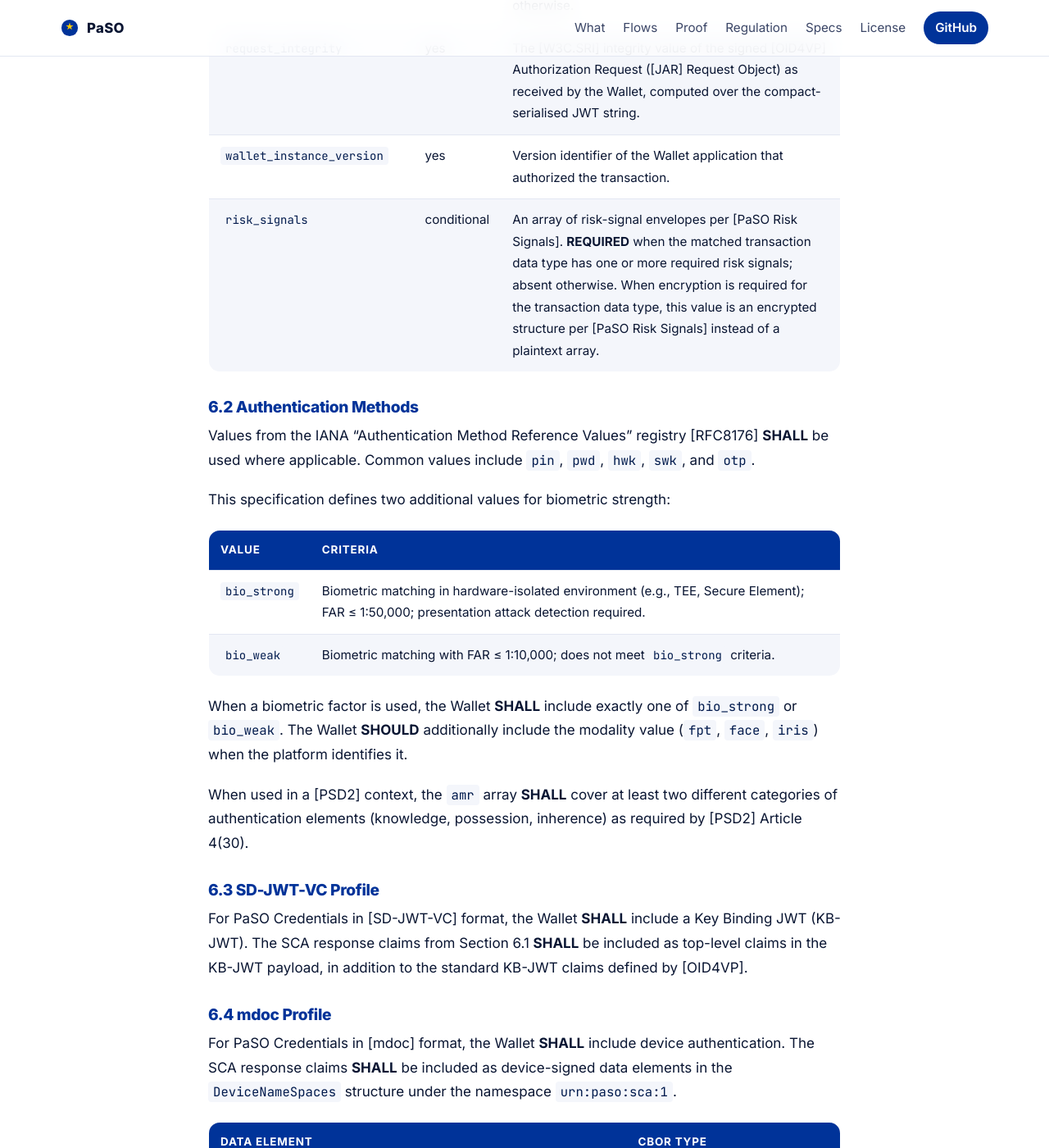
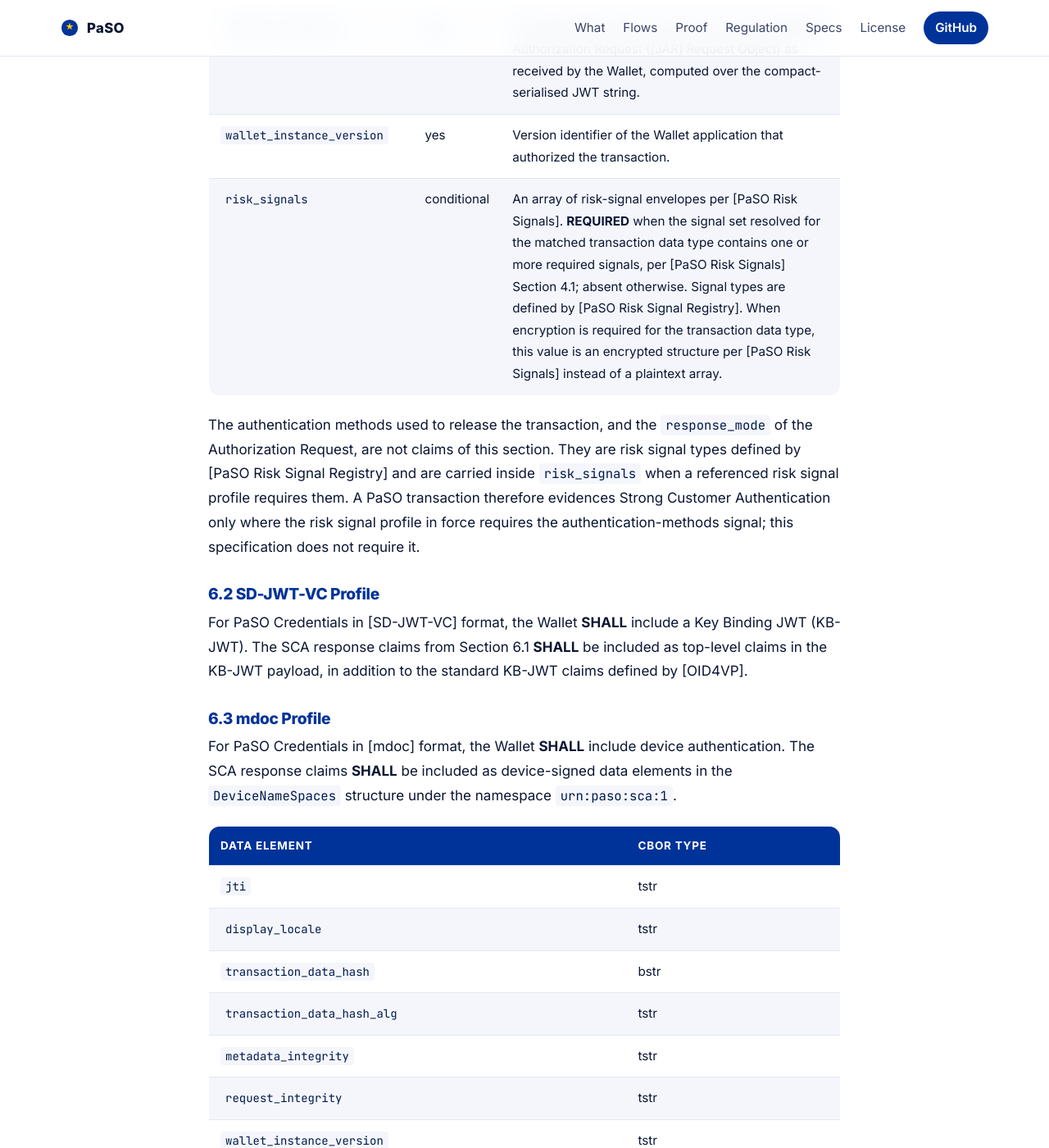
Before and after one commit to APTITUDE-Consortium/payments-and-sca-for-openid, a Jekyll site: the page built from docs/specs/paso-core.md, in a window 1280 px wide and 1400 px high, scrolled down 5960 px. Shown: the whole window at 82% size. Built offline with Jekyll 4.4.1, drawn with Linux system fonts in a browser that asks for light colours; some of the changed text lies outside the part shown.

Commit message:
docs(specs): relocate response_mode and amr out of PaSO Core into risk signals

````diff
--- a/docs/specs/paso-core.md
+++ b/docs/specs/paso-core.md
@@ -41,6 +41,7 @@ The key words "**MUST**", "**MUST NOT**", "**REQUIRED**", "**SHALL**", "**SHALL
 | Strong Customer Authentication (SCA) | Authentication using at least two elements from different categories (knowledge, possession, inherence) that are independent of each other, per [PSD2] Article 97.                                                                                                                     |
 | Credential Rulebook                  | A governance document that defines the rules for issuing, displaying, and verifying a credential type. See Section 4.                                                                                                                                                                  |
 | Transaction Data Type Rulebook       | A governance document that defines the semantic meaning and structure of a specific transaction data type. See Section 5.                                                                                                                                                              |
+| Risk Signal Profile                  | A published governance document that bundles risk signal types — defined in [PaSO Risk Signal Registry] — with a per-signal requirement flag and an optional freshness bound. Referenced by signed credential metadata or a Transaction Data Type Rulebook. See [PaSO Risk Signals] Section 3.                          |
 | Authorizing Party                    | The party that receives the proof package from the Relying Party, verifies the transaction, and authorizes the action. See Section 2.                                                                                                                                                  |
 
 ## 2 Roles
@@ -135,45 +136,28 @@ The Wallet **SHALL** include the following claims in every PaSO Credential prese
 | Claim                       | Required    | Description                                                                                                                                                                                                                                   |
 |-----------------------------|-------------|-----------------------------------------------------------------------------------------------------------------------------------------------------------------------------------------------------------------------------------------------|
 | `jti`                       | yes         | A fresh, cryptographically random value with sufficient entropy per [RFC7519] Section 4.1.7. Unique per presentation. When used for SCA, serves as the Authentication Code per [PSD2].                                                        |
-| `response_mode`             | yes         | The `response_mode` parameter as given or defaulted in the [OID4VP] Authorization Request.                                                                                                                                                    |
 | `display_locale`            | yes         | A [RFC5646] language tag representing the locale shown to the user during consent. Enables deterministic reconstruction of which display entries were used.                                                                                   |
-| `amr`                       | yes         | Authentication Methods References. A JSON array of strings per [RFC8176]. See Section 6.2.                                                                                                                                                    |
 | `transaction_data_hash`     | yes         | Hash of the base64url-encoded `transaction_data` entry selected for the PaSO Credential.                                                                                                                                                      |
 | `transaction_data_hash_alg` | yes         | Hash algorithm identifier. Default: `sha-256`.                                                                                                                                                                                                |
 | `metadata_integrity`        | conditional | The [W3C.SRI] integrity value of the signed credential metadata JWT (per [PaSO Proof Metadata]) used to display the transaction data during this presentation. **REQUIRED** when a signed credential metadata JWT was used; absent otherwise. |
 | `request_integrity`         | yes         | The [W3C.SRI] integrity value of the signed [OID4VP] Authorization Request ([JAR] Request Object) as received by the Wallet, computed over the compact-serialised JWT string.                                                                 |
 | `wallet_instance_version`   | yes         | Version identifier of the Wallet application that authorized the transaction.                                                                                                                                                                 |
-| `risk_signals`              | conditional | An array of risk-signal envelopes per [PaSO Risk Signals]. **REQUIRED** when the matched transaction data type has one or more required risk signals; absent otherwise. When encryption is required for the transaction data type, this value is an encrypted structure per [PaSO Risk Signals] instead of a plaintext array. |
+| `risk_signals`              | conditional | An array of risk-signal envelopes per [PaSO Risk Signals]. **REQUIRED** when the signal set resolved for the matched transaction data type contains one or more required signals, per [PaSO Risk Signals] Section 4.1; absent otherwise. Signal types are defined by [PaSO Risk Signal Registry]. When encryption is required for the transaction data type, this value is an encrypted structure per [PaSO Risk Signals] instead of a plaintext array. |
 
-### 6.2 Authentication Methods
+The authentication methods used to release the transaction, and the `response_mode` of the Authorization Request, are not claims of this section. They are risk signal types defined by [PaSO Risk Signal Registry] and are carried inside `risk_signals` when a referenced risk signal profile requires them. A PaSO transaction therefore evidences Strong Customer Authentication only where the risk signal profile in force requires the authentication-methods signal; this specification does not require it.
 
-Values from the IANA "Authentication Method Reference Values" registry [RFC8176] **SHALL** be used where applicable. Common values include `pin`, `pwd`, `hwk`, `swk`, and `otp`.
-
-This specification defines two additional values for biometric strength:
-
-| Value        | Criteria                                                                                                                                 |
-|--------------|------------------------------------------------------------------------------------------------------------------------------------------|
-| `bio_strong` | Biometric matching in hardware-isolated environment (e.g., TEE, Secure Element); FAR ≤ 1:50,000; presentation attack detection required. |
-| `bio_weak`   | Biometric matching with FAR ≤ 1:10,000; does not meet `bio_strong` criteria.                                                             |
-
-When a biometric factor is used, the Wallet **SHALL** include exactly one of `bio_strong` or `bio_weak`. The Wallet **SHOULD** additionally include the modality value (`fpt`, `face`, `iris`) when the platform identifies it.
-
-When used in a [PSD2] context, the `amr` array **SHALL** cover at least two different categories of authentication elements (knowledge, possession, inherence) as required by [PSD2] Article 4(30).
-
-### 6.3 SD-JWT-VC Profile
+### 6.2 SD-JWT-VC Profile
 
 For PaSO Credentials in [SD-JWT-VC] format, the Wallet **SHALL** include a Key Binding JWT (KB-JWT). The SCA response claims from Section 6.1 **SHALL** be included as top-level claims in the KB-JWT payload, in addition to the standard KB-JWT claims defined by [OID4VP].
 
-### 6.4 mdoc Profile
+### 6.3 mdoc Profile
 
 For PaSO Credentials in [mdoc] format, the Wallet **SHALL** include device authentication. The SCA response claims **SHALL** be included as device-signed data elements in the `DeviceNameSpaces` structure under the namespace `urn:paso:sca:1`.
 
 | Data element                | CBOR type     |
 |-----------------------------|---------------|
 | `jti`                       | tstr          |
-| `response_mode`             | tstr          |
 | `display_locale`            | tstr          |
-| `amr`                       | array of tstr |
 | `transaction_data_hash`     | bstr          |
 | `transaction_data_hash_alg` | tstr          |
 | `metadata_integrity`        | tstr          |
@@ -262,11 +246,11 @@ For the PaSO-targeted entries, the Wallet **SHALL** perform the following steps:
 | [RFC4647]             | [RFC 4647 — Matching of Language Tags](https://www.rfc-editor.org/rfc/rfc4647.html)                                        |
 | [RFC5646]             | [RFC 5646 — Tags for Identifying Languages](https://www.rfc-editor.org/rfc/rfc5646.html)                                   |
 | [RFC7519]             | [RFC 7519 — JSON Web Token (JWT)](https://www.rfc-editor.org/rfc/rfc7519.html)                                             |
-| [RFC8176]             | [RFC 8176 — Authentication Method Reference Values](https://www.rfc-editor.org/rfc/rfc8176.html)                           |
 | [SD-JWT-VC]           | [SD-JWT-based Verifiable Credentials](https://datatracker.ietf.org/doc/draft-ietf-oauth-sd-jwt-vc/)                        |
 | [mdoc]                | [ISO/IEC 18013-5:2021 — Mobile driving licence application](https://www.iso.org/standard/69084.html)                       |
 | [PaSO Proof Metadata] | [PaSO Proof: Metadata Module](proof/paso-proof-metadata.md)                                                                |
 | [PaSO Risk Signals]   | [PaSO Proof: Risk Signals Module](proof/paso-proof-risk-signals.md)                                                         |
+| [PaSO Risk Signal Registry] | [PaSO Proof: Risk Signal Registry](proof/paso-proof-risk-signal-registry.md)                                         |
 | [JAR]                 | [RFC 9101 — JWT-Secured Authorization Request](https://www.rfc-editor.org/rfc/rfc9101.html)                                |
 | [W3C.SRI]             | [Subresource Integrity](https://www.w3.org/TR/SRI/)                                                                        |
 
@@ -317,6 +301,8 @@ An [OID4VP] presentation request with PaSO transaction data. The `transaction_da
 
 ### A.2 KB-JWT Payload (SD-JWT-VC)
 
+This example assumes a risk signal profile requiring the `response_mode` and authentication-methods signals is in force; absent such a profile the `risk_signals` claim would be absent.
+
 ```json
 {
   "aud": "x509_san_dns:shop.example.com",
@@ -324,14 +310,26 @@ An [OID4VP] presentation request with PaSO transaction data. The `transaction_da
   "nonce": "bUtJdjJESWdmTWNjb011YQ",
   "sd_hash": "Re-CtLZfjGLErKy3eSriZ4bBx3AtUH5Q5wsWiiWKIwY",
   "jti": "deeec2b0-3bea-4477-bd5d-e3462a709481",
-  "response_mode": "direct_post.jwt",
-  "amr": ["pin", "hwk", "bio_strong", "face"],
   "display_locale": "de",
   "transaction_data_hash": "OJcnQQByvV1iTYxiQQQx4dact-TNnSG-Ku_cs_6g55Q",
   "transaction_data_hash_alg": "sha-256",
   "metadata_integrity": "sha256-K3L5x7nMqYdP2fR8vQwJ1bHgT9sUcA4eZpXo6yD0mEk=",
   "request_integrity": "sha256-7Hn3B4x9f2kLmNpQrStUvWxYz0123456789abcdefg=",
-  "wallet_instance_version": "android:com.example.wallet:4.1.2"
+  "wallet_instance_version": "android:com.example.wallet:4.1.2",
+  "risk_signals": [
+    {
+      "type": "urn:paso:risk:global:response_mode:1",
+      "collected_at": "2026-07-24T10:15:30Z",
+      "status": "ok",
+      "value": "direct_post.jwt"
+    },
+    {
+      "type": "urn:paso:risk:global:amr:1",
+      "collected_at": "2026-07-24T10:15:30Z",
+      "status": "ok",
+      "value": ["pin", "hwk", "bio_strong", "face"]
+    }
+  ]
 }
 ```
 
@@ -342,14 +340,26 @@ CBOR diagnostic notation:
 ```cbor-diag
 "urn:paso:sca:1" : {
   "jti" : "deeec2b0-3bea-4477-bd5d-e3462a709481",
-  "response_mode" : "direct_post.jwt",
-  "amr" : ["pin", "hwk", "bio_strong", "face"],
   "display_locale" : "de",
   "transaction_data_hash" : h'3897274100F2BD5D624D8C624104310431E75C76EF...',
   "transaction_data_hash_alg" : "sha-256",
   "metadata_integrity" : "sha256-K3L5x7nMqYdP2fR8vQwJ1bHgT9sUcA4eZpXo6yD0mEk=",
   "request_integrity" : "sha256-7Hn3B4x9f2kLmNpQrStUvWxYz0123456789abcdefg=",
-  "wallet_instance_version" : "android:com.example.wallet:4.1.2"
+  "wallet_instance_version" : "android:com.example.wallet:4.1.2",
+  "risk_signals" : [
+    {
+      "type" : "urn:paso:risk:global:response_mode:1",
+      "collected_at" : "2026-07-24T10:15:30Z",
+      "status" : "ok",
+      "value" : "direct_post.jwt"
+    },
+    {
+      "type" : "urn:paso:risk:global:amr:1",
+      "collected_at" : "2026-07-24T10:15:30Z",
+      "status" : "ok",
+      "value" : ["pin", "hwk", "bio_strong", "face"]
+    }
+  ]
 }
 ```
 
````
